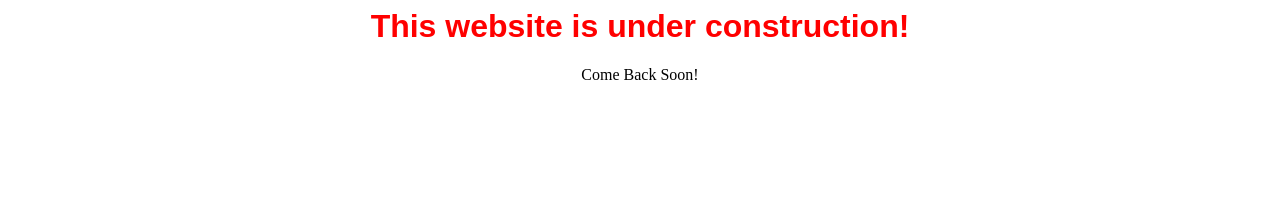
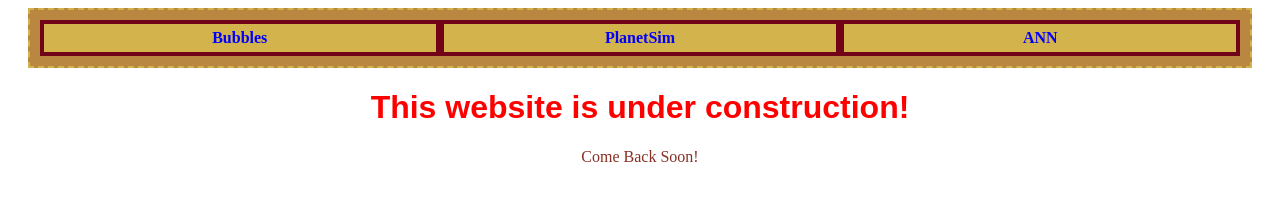
Before and after one commit to Kartik-Nagpal/LightningLord4.github.io, a plain HTML site: page index.html in a window 1280 px wide. Drawn offline with Linux system fonts and the light colour scheme.

Commit message:
Added Links to other finished pages

```diff
--- a/index.html
+++ b/index.html
@@ -4,6 +4,11 @@
   <link type="text/css" rel="stylesheet" href="stylesheets.css" />
 </head>
 <body>
+  <div id="Topbar">
+	  <span id="A" title="Bouncing Bubbles Animation" onclick="window.location='https://lightninglord4.github.io/Bubbles/'">Bubbles</span>
+	  <span id="B" title="Planetary Simulation Animation" onclick="window.location='https://lightninglord4.github.io/PlanetSim/'">PlanetSim</span>
+    <span id="C" title="Artificial Neural Network" onclick="window.location='https://lightninglord4.github.io/ANN/'">ANN</span>
+  </div>
   <h1>This website is under construction!</h1>
   <div id="sub">Come Back Soon!</div>
 </body>
--- a/stylesheets.css
+++ b/stylesheets.css
@@ -9,4 +9,33 @@ h1 {
   text-align: center;
   font-family: Times New Roman;
   size: 15px;
+  color: #892f25;
 }
+
+#Topbar {
+	margin: 0 auto;
+	padding: 10px;
+	width: 95%;
+	height: 20;
+	border: 2px dashed #d2b34c;
+	background-color: #b9873f;
+	text-align: center;
+	display: table;
+	table-layout: fixed;
+}
+
+span {
+  font-family: Times New Roman;
+	text-decoration:none;
+	font-weight: bold;
+	text-align: center;
+	color: blue;
+  cursor: pointer;
+  cursor: hand;
+  background-color: #d2b34c;
+	display: table-cell;
+	text-align: center;
+	width: 100%;
+	padding: 5px;
+	border: 4px solid #710319;
+}
```
